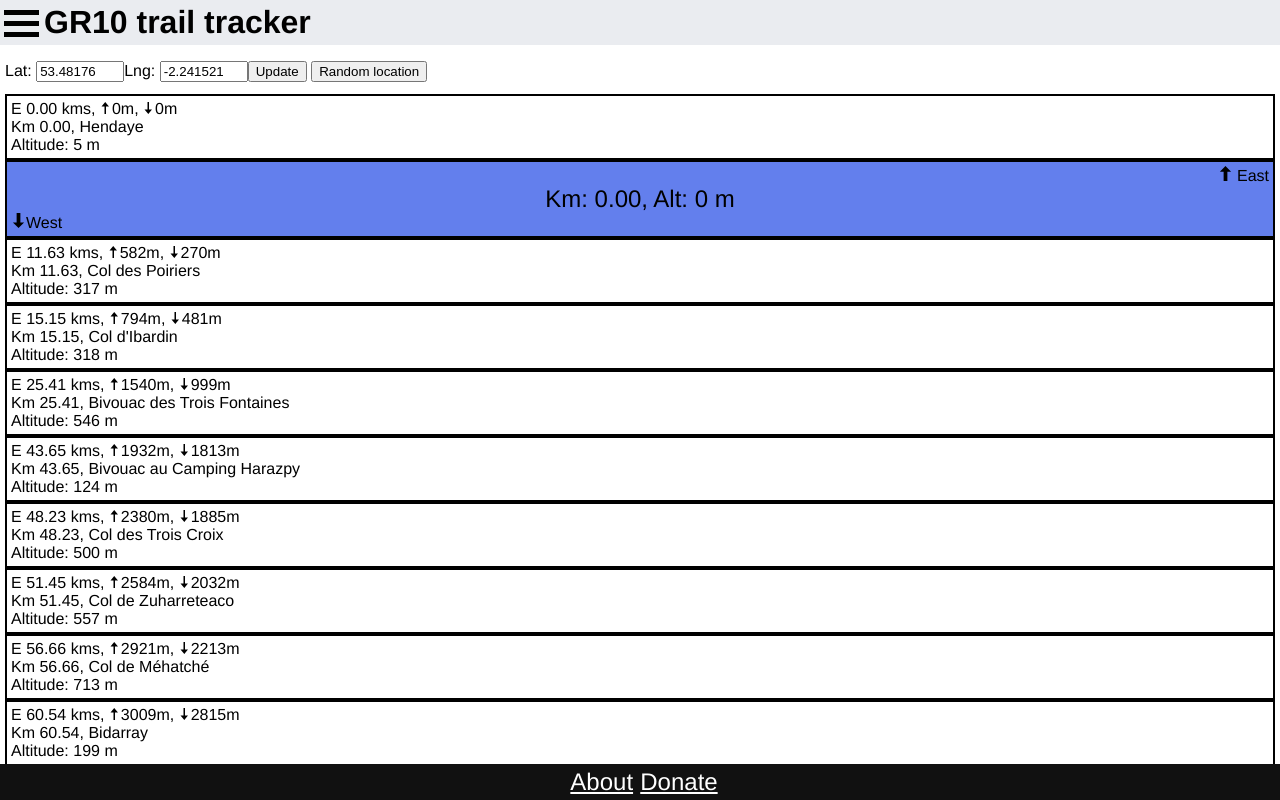
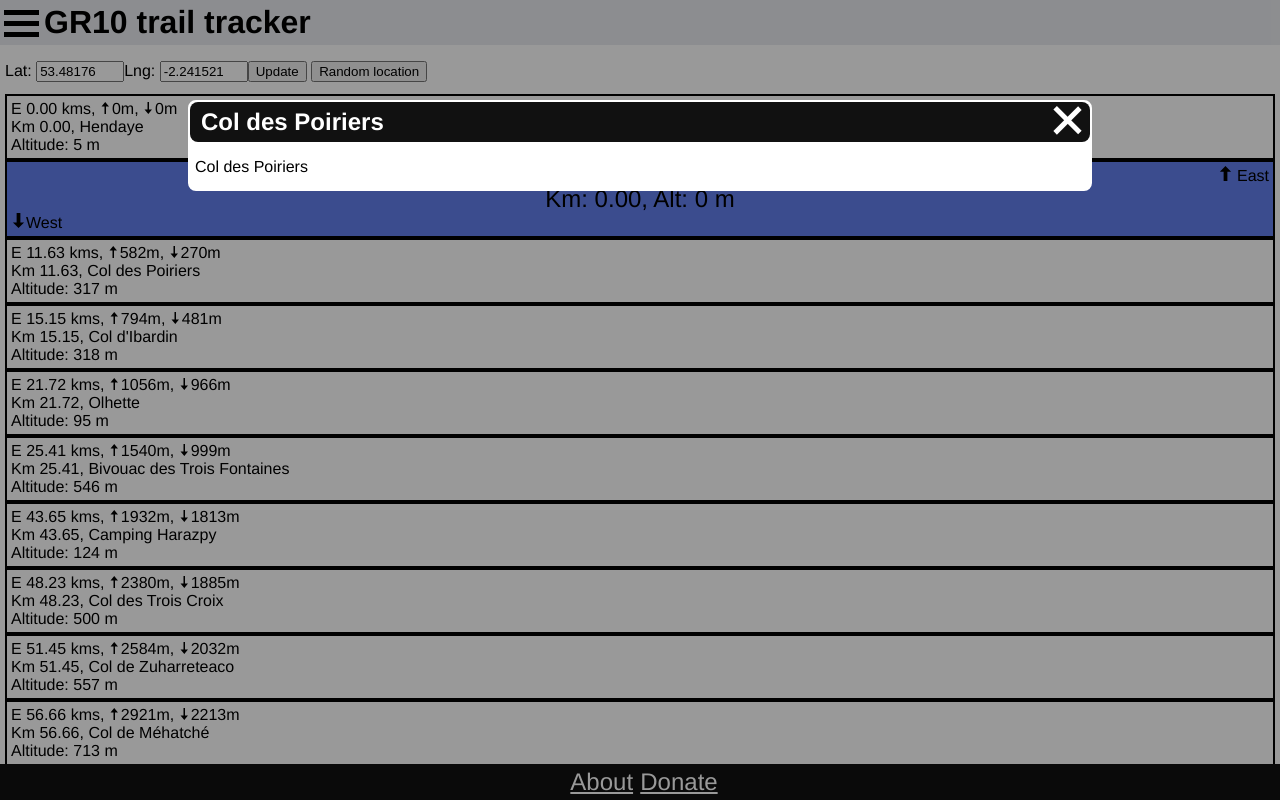
Before and after one commit to appolden/path-tracker, a React (Create React App) app: page /trail-tracker-test in a window 1280 px wide. Both pictures are taken after a click on the element 640 px from the left and 271 px from the top of the page. Built offline with nearby package versions, Linux system fonts and the light colour scheme; what google-maps-react would draw is missing.

Commit message:
Add point of interest popup

```diff
--- a/public/data/gr10-points-of-interest.json
+++ b/public/data/gr10-points-of-interest.json
@@ -21,6 +21,18 @@
     "cumulativeDescent": 481
   },
   {
+    "name": "Olhette",
+    "nearestMetreOfPath": 21718,
+    "elevation": 95,
+    "cumulativeAscent": 1056,
+    "cumulativeDescent": 966,
+    "description": {
+      "en": "There are two gîtes and one hotel",
+      "fr": "Il y a deux gîte d'etapes et un hôtel"
+    },
+    "accommodations": [ "Hôtel Restaurant Trabenia", "Manttu-Baita (Chambres d'hôtes)", "Gîte d'Etape Manttu-Baita", "Trapero Baïta (Chambre d'hôtes)" ]
+  },
+  {
     "name": "Bivouac des Trois Fontaines",
     "nearestMetreOfPath": 25415,
     "elevation": 546,
@@ -28,7 +40,7 @@
     "cumulativeDescent": 999
   },
   {
-    "name": "Bivouac au Camping Harazpy",
+    "name": "Camping Harazpy",
     "nearestMetreOfPath": 43645,
     "elevation": 124,
     "cumulativeAscent": 1932,
@@ -126,7 +138,7 @@
     "cumulativeDescent": 5675
   },
   {
-    "name": "Bivouac gîte d'étape de Kaskoleta",
+    "name": "Gîte d'étape de Kaskoleta",
     "nearestMetreOfPath": 114246,
     "elevation": 614,
     "cumulativeAscent": 6386,
--- a/src/App.css
+++ b/src/App.css
@@ -300,3 +300,102 @@ However, delay the fade out process for 2.5 seconds */
   margin: 4px 2px;
   border-radius: 8px;
 }
+
+.w3-modal {
+  z-index: 3;
+  display: block;
+  padding-top: 100px;
+  position: fixed;
+  left: 0;
+  top: 0;
+  width: 100%;
+  height: 100%;
+  overflow: auto;
+  background-color: rgb(0, 0, 0);
+  background-color: rgba(0, 0, 0, 0.4);
+}
+
+.w3-modal-content {
+  margin: auto;
+  background-color: #fff;
+  position: relative;
+  padding: 0;
+  outline: 0;
+  width: 600px;
+  border: 2px solid white;
+  border-radius: 8px;
+  margin-bottom: 45px;
+}
+
+.w3-modal-content > header,
+.w3-modal-content > footer {
+  background-color: #111;
+  color: white;
+  border-radius: 8px;
+}
+
+.w3-modal-content h2 {
+  margin: 0.25em;
+}
+
+.modal-close-button {
+  background-color: #111;
+  display: inline-block;
+  cursor: pointer;
+  position: absolute;
+  right: 5px;
+  top: 10px;
+}
+
+.modal-close-button > div {
+  width: 35px;
+  height: 5px;
+  background-color: white;
+  margin: 6px 0;
+}
+
+/* Rotate first bar */
+.modal-close-button > div:nth-child(1) {
+  -webkit-transform: rotate(-45deg);
+  transform: rotate(-45deg);
+}
+
+/* Rotate last bar */
+.modal-close-button > div:nth-child(2) {
+  -webkit-transform: rotate(45deg) translate(-8px, -8px);
+  transform: rotate(45deg) translate(-8px, -8px);
+}
+
+.w3-container {
+  padding: 0.01em 5px;
+}
+
+.w3-display-topright {
+  position: absolute;
+  right: 0;
+  top: 0;
+}
+
+@media (max-width: 600px) {
+  .w3-modal-content {
+    margin: 0 10px;
+    width: auto !important;
+    margin-bottom: 45px;
+  }
+
+  .w3-modal {
+    padding-top: 30px;
+  }
+}
+
+@media (max-width: 768px) {
+  .w3-modal-content {
+    width: 500px;
+  }
+}
+
+@media (min-width: 993px) {
+  .w3-modal-content {
+    width: 900px;
+  }
+}
--- a/src/component/about-gr10-section.jsx
+++ b/src/component/about-gr10-section.jsx
@@ -2,10 +2,6 @@ import React, { Component } from 'react';
 import LanguageHelper from '../component/language-helper.js';
 
 class AboutGr10Section extends Component {
-  constructor(props) {
-    super(props);
-  }
-
   render() {
     let text = (
       <React.Fragment>
--- a/src/component/about-installation-section.jsx
+++ b/src/component/about-installation-section.jsx
@@ -2,10 +2,6 @@ import React, { Component } from 'react';
 import LanguageHelper from '../component/language-helper.js';
 
 class AboutInstallationSection extends Component {
-  constructor(props) {
-    super(props);
-  }
-
   render() {
     let text = (
       <React.Fragment>
--- a/src/component/about-introduction-section.jsx
+++ b/src/component/about-introduction-section.jsx
@@ -52,20 +52,6 @@ class AboutIntroductionParagraph extends Component {
                 Halfmile's PCT Maps
               </a>
             </p>
-            <p>
-              Je suis reconnaissant à{' '}
-              <a href="http://www.gr10.fr/" title="GR10">
-                www.gr10.fr
-              </a>{' '}
-              pour avoir fourni des informations sur les campings. Les données
-              gpx que j'ai utilisées pour les coordonnées de la piste ont été
-              téléchargées sur{' '}
-              <a href="http://www.gr-infos.com/" title="gpx source">
-                www.gr-infos.com
-              </a>. J'ai fait des aveux à la gpx pour suivre les variantes qui
-              me plaisent. Je prévois d'ajouter des variantes, à la liste des
-              points.
-            </p>
           </React.Fragment>
         );
         break;
--- a/src/component/path-tracker.jsx
+++ b/src/component/path-tracker.jsx
@@ -5,11 +5,11 @@ import { Link } from 'react-router-dom';
 import MapHelper from '../maps/map-helper.js';
 import PointOfInterest from '../component/point-of-interest.jsx';
 import PointCurrent from '../component/point-current.jsx';
-import Location from '../component/location.jsx';
 import LocationOverride from '../component/location-override.jsx';
 import LocationWatcher from '../component/location-watcher.jsx';
 import Menu from '../component/menu.jsx';
 import LanguageHelper from '../component/language-helper.js';
+import PointOfInterestModal from '../component/point-of-interest-modal.jsx';
 
 class PathTracker extends Component {
   constructor(props) {
@@ -19,7 +19,8 @@ class PathTracker extends Component {
       pointsOfInterest: [],
       nearestMetreOfPath: 0,
       elevationAtNearestMetreOfPath: 0,
-      distanceFromPath: 0
+      distanceFromPath: 0,
+      selectedPointOfInterest: undefined
     };
     this.pointsWithDistance = [];
     this.pois = [];
@@ -28,6 +29,10 @@ class PathTracker extends Component {
     this.pointsOfInterest = undefined;
 
     this.onLocationChanged = this.onLocationChanged.bind(this);
+    this.onPointOfInterestClick = this.onPointOfInterestClick.bind(this);
+    this.onPointOfInterestModalClose = this.onPointOfInterestModalClose.bind(
+      this
+    );
   }
 
   componentDidMount() {
@@ -135,7 +140,6 @@ class PathTracker extends Component {
                     JSON.stringify(this.state.pointsOfInterest) !==
                     JSON.stringify(data)
                   ) {
-                    console.log('new data');
                     cache.put(url, cloned);
                     this.pointsOfInterestLoaded(data);
                   }
@@ -187,6 +191,14 @@ class PathTracker extends Component {
     this.scrollToAfterComponentDidUpdate = true;
   }
 
+  onPointOfInterestModalClose(name) {
+    this.setState({ selectedPointOfInterest: undefined });
+  }
+
+  onPointOfInterestClick(pointOfInterest) {
+    this.setState({ selectedPointOfInterest: pointOfInterest });
+  }
+
   render() {
     this.language = LanguageHelper.getLanguage(this.props.language);
 
@@ -235,6 +247,8 @@ class PathTracker extends Component {
           pathCumulativeDescent={
             this.state.cumulativeDescentAtNearestMetreOfPath
           }
+          onClick={this.onPointOfInterestClick}
+          pointOfInterest={x}
         />
       );
 
@@ -271,6 +285,7 @@ class PathTracker extends Component {
       />
     );
     //console.log(window.outerHeight);
+
     const offset = 130;
     const style = { height: window.outerHeight - offset };
 
@@ -279,7 +294,13 @@ class PathTracker extends Component {
         <Helmet htmlAttributes={{ lang: this.language }}>
           <title>{this.title}</title>
         </Helmet>
-
+        {this.state.selectedPointOfInterest && (
+          <PointOfInterestModal
+            visible={this.state.selectedPointOfInterest !== undefined}
+            pointOfInterest={this.state.selectedPointOfInterest}
+            onClose={this.onPointOfInterestModalClose}
+          />
+        )}
         <header className="App-header">
           <Menu language={this.props.language} origin={this.props.origin} />
           <h1 className="App-title">{this.title}</h1>
--- a/src/component/point-of-interest-encoder.jsx
+++ b/src/component/point-of-interest-encoder.jsx
@@ -59,7 +59,9 @@ class PointOfInterestEncoder extends Component {
         nearestMetreOfPath: parseInt(x.nearestMetreOfPath, 10),
         elevation: x.elevation,
         cumulativeAscent: x.cumulativeAscent,
-        cumulativeDescent: x.cumulativeDescent
+        cumulativeDescent: x.cumulativeDescent,
+        description: x.description,
+        accommodations: x.accomodation
       };
     });
 
--- /dev/null
+++ b/src/component/point-of-interest-modal.jsx
@@ -0,0 +1,70 @@
+import React, { Component } from 'react';
+
+class PointOfInterestModal extends Component {
+  constructor(props) {
+    super(props);
+
+    this.onCloseButtonClick = this.onCloseButtonClick.bind(this);
+  }
+
+  onCloseButtonClick() {
+    if (this.props.onClose !== undefined) {
+      this.props.onClose();
+    }
+  }
+
+  render() {
+    let accommodationList = <React.Fragment />;
+
+    if (this.props.pointOfInterest.accommodations !== undefined) {
+      const accommodation = this.props.pointOfInterest.accommodations.map(
+        accommodation => {
+          return <li key={accommodation}>{accommodation}</li>;
+        }
+      );
+
+      accommodationList = <ul>{accommodation}</ul>;
+    }
+
+    let content = (
+      <p>
+        {this.props.pointOfInterest.name}
+        {accommodationList}
+      </p>
+    );
+
+    if (this.props.pointOfInterest.description !== undefined) {
+      content = (
+        <p>
+          {this.props.pointOfInterest.description.en}
+          {accommodationList}
+        </p>
+      );
+    }
+
+    return (
+      <React.Fragment>
+        {this.props.visible && (
+          <div className="w3-modal">
+            <div className="w3-modal-content">
+              <header className="w3-container w3-teal">
+                <h2>{this.props.pointOfInterest.name}</h2>
+                <div
+                  className="modal-close-button"
+                  onClick={this.onCloseButtonClick}
+                >
+                  <div />
+                  <div />
+                </div>
+              </header>
+
+              <div className="w3-container">{content}</div>
+            </div>
+          </div>
+        )}
+      </React.Fragment>
+    );
+  }
+}
+
+export default PointOfInterestModal;
--- a/src/component/point-of-interest.jsx
+++ b/src/component/point-of-interest.jsx
@@ -4,6 +4,18 @@ import ArrowUp from '../icons/arrow-top.svg';
 import ArrowBottom from '../icons/arrow-bottom.svg';
 
 class PointOfInterest extends Component {
+  constructor(props) {
+    super(props);
+
+    this.onClick = this.onClick.bind(this);
+  }
+
+  onClick(name) {
+    if (this.props.onClick !== undefined) {
+      this.props.onClick(this.props.pointOfInterest);
+    }
+  }
+
   render() {
     let ascent = 0;
     let descent = 0;
@@ -26,7 +38,11 @@ class PointOfInterest extends Component {
     }
 
     return (
-      <div key={this.props.nearestMetreOfPath} className="pointOfInterest">
+      <div
+        key={this.props.nearestMetreOfPath}
+        className="pointOfInterest"
+        onClick={this.onClick}
+      >
         <div>
           {this.props.pathMetre > this.props.nearestMetreOfPath ? 'W' : 'E'}{' '}
           {(
--- a/src/component/trail-map-fr.jsx
+++ b/src/component/trail-map-fr.jsx
@@ -4,7 +4,6 @@ import { TrailMap } from '../component/trail-map.jsx';
 
 export class TrailMapFrench extends Component {
   render() {
-    const title = 'G10 Map';
     return (
       <React.Fragment>
         <TrailMap
@@ -18,8 +17,6 @@ export class TrailMapFrench extends Component {
   }
 }
 
-//export default TrailMapFrench
-
 export default GoogleApiWrapper({
   apiKey: 'AIzaSyCbTwcCRBzA9Qc5dT_aPYebyiprFlV1WVE',
   libraries: ['geometry'],
```
Also changed, not shown: public/data/gr10-points-of-interest-to-locate.json (+22 -11 lines).
